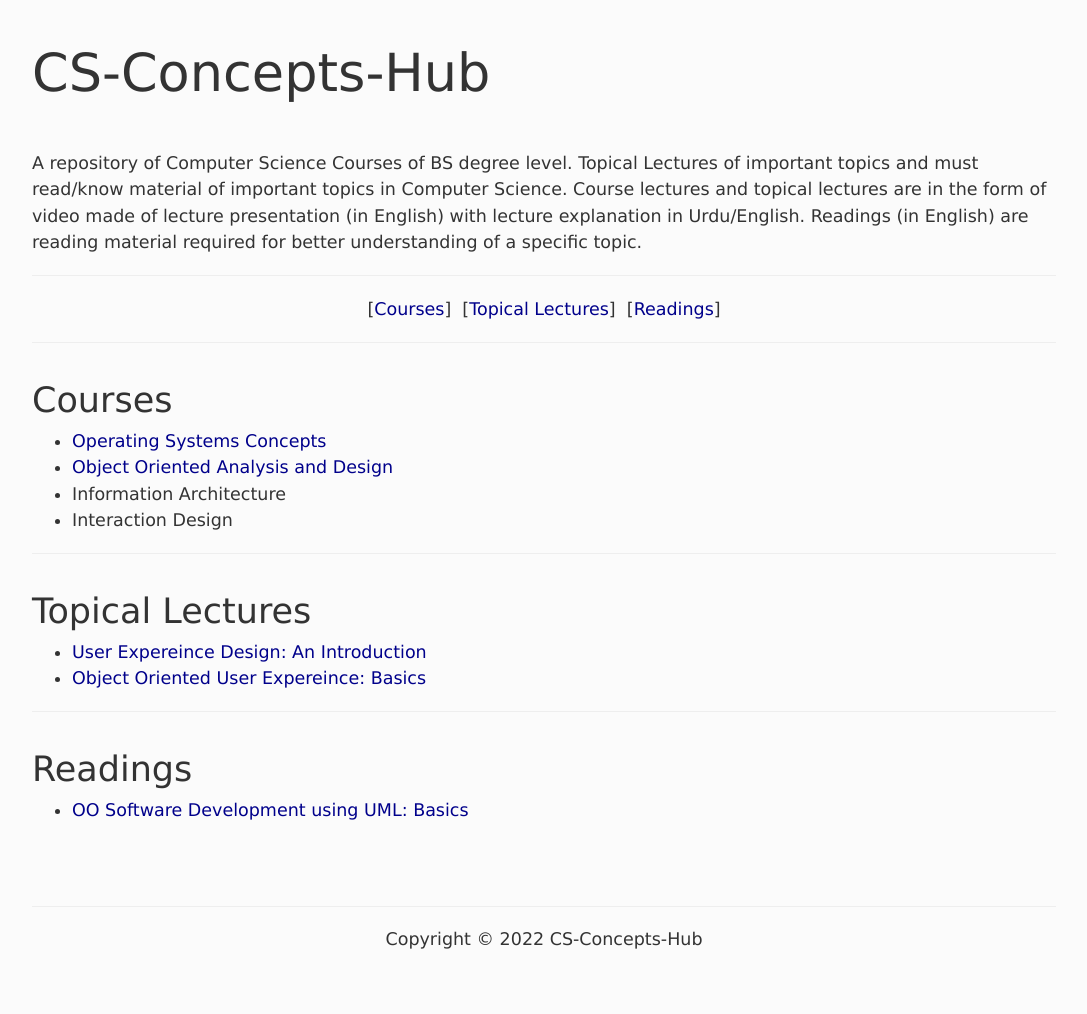
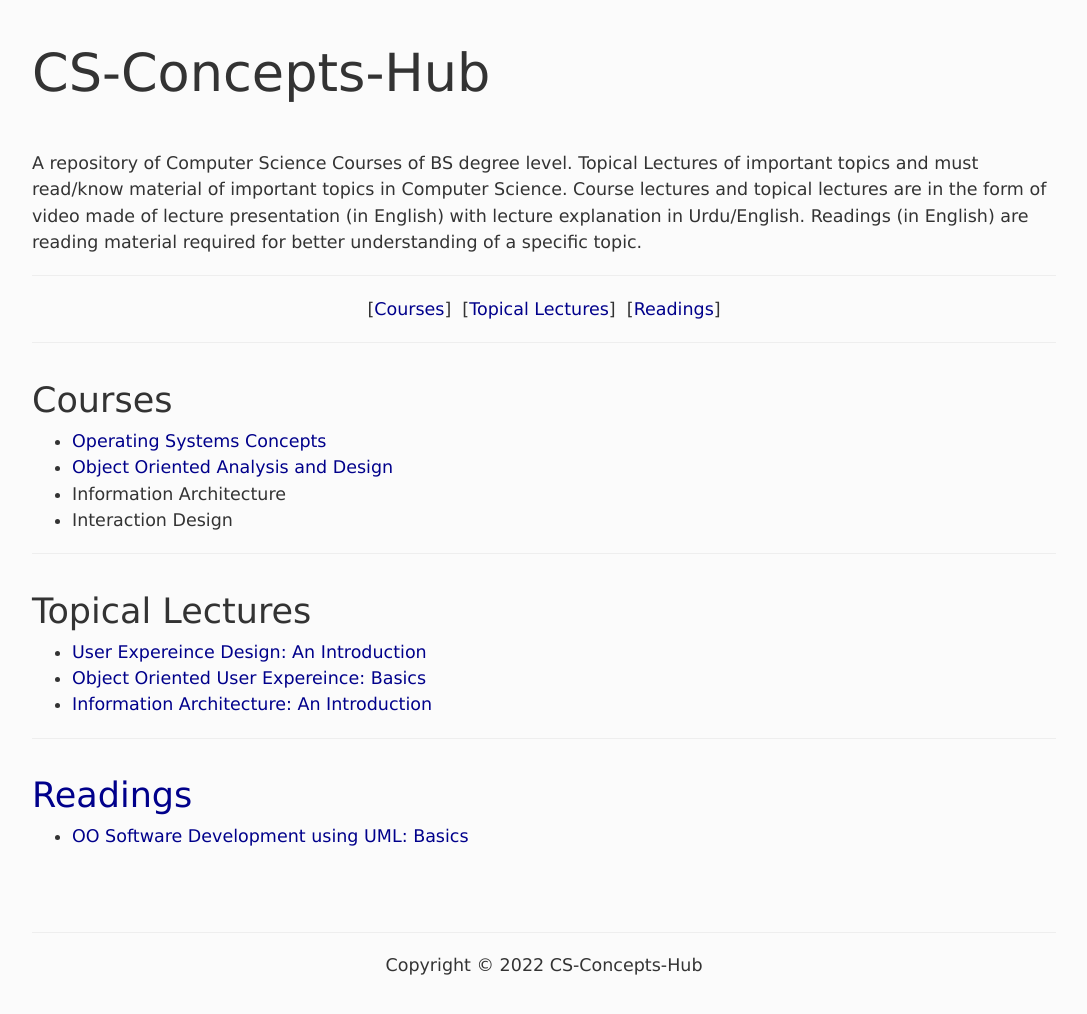
Before and after one commit to CS-Concepts-hub/CS-Concepts-hub, a Jekyll site: the page built from index.html, in a window 1280 px wide, cut to the strip 104-1170 px from the top of the page. Shown: the top 1014 px of the strip, without its empty margins (96-1183 px from the left). Built offline with Jekyll 4.4.1, drawn with Linux system fonts in a browser that asks for light colours.

Commit message:
Update index.html

```diff
--- a/index.html
+++ b/index.html
@@ -31,6 +31,7 @@ weight: 0
 		<ul>
 			<li><a href="https://youtu.be/MhMoJnTl338" target="youtube">User Expereince Design: An Introduction</a></li>
 			<li><a href="https://youtu.be/nfy-VGv6AQE" target="youtube">Object Oriented User Expereince: Basics</a></li>
+			<li><a href="https://youtu.be/iFMCG7Kcyr8" target="youtube">Information Architecture: An Introduction</li>
 
 		</ul>
 		<hr>
```
